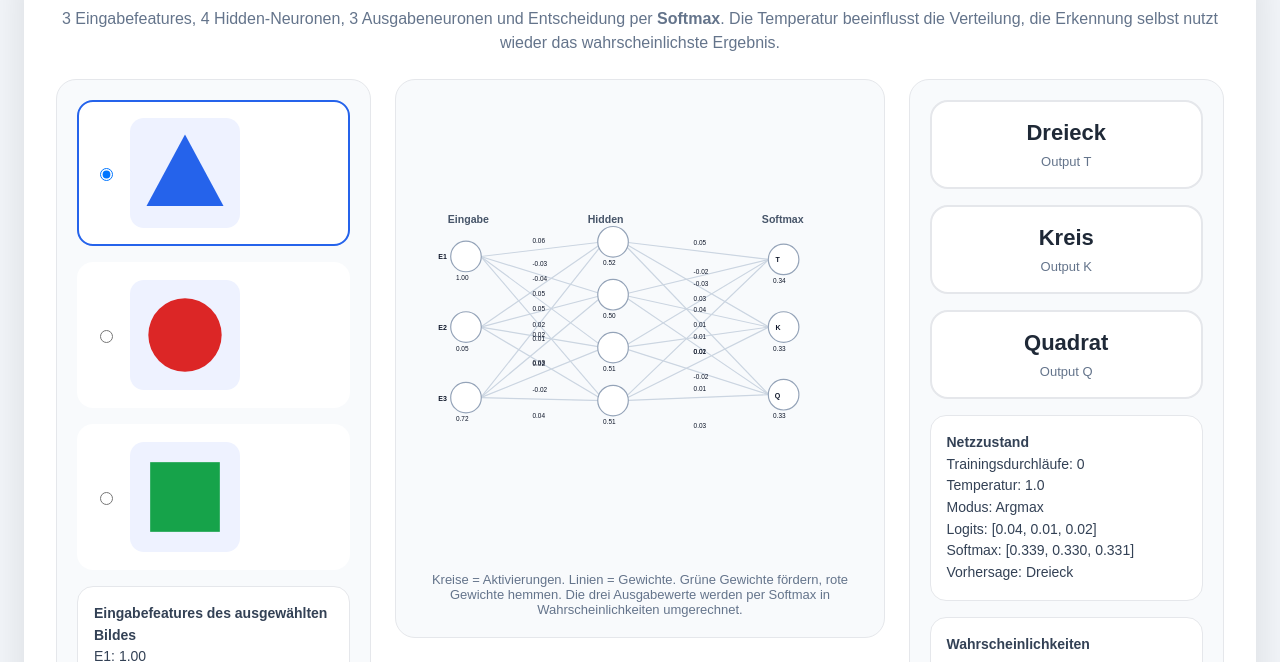
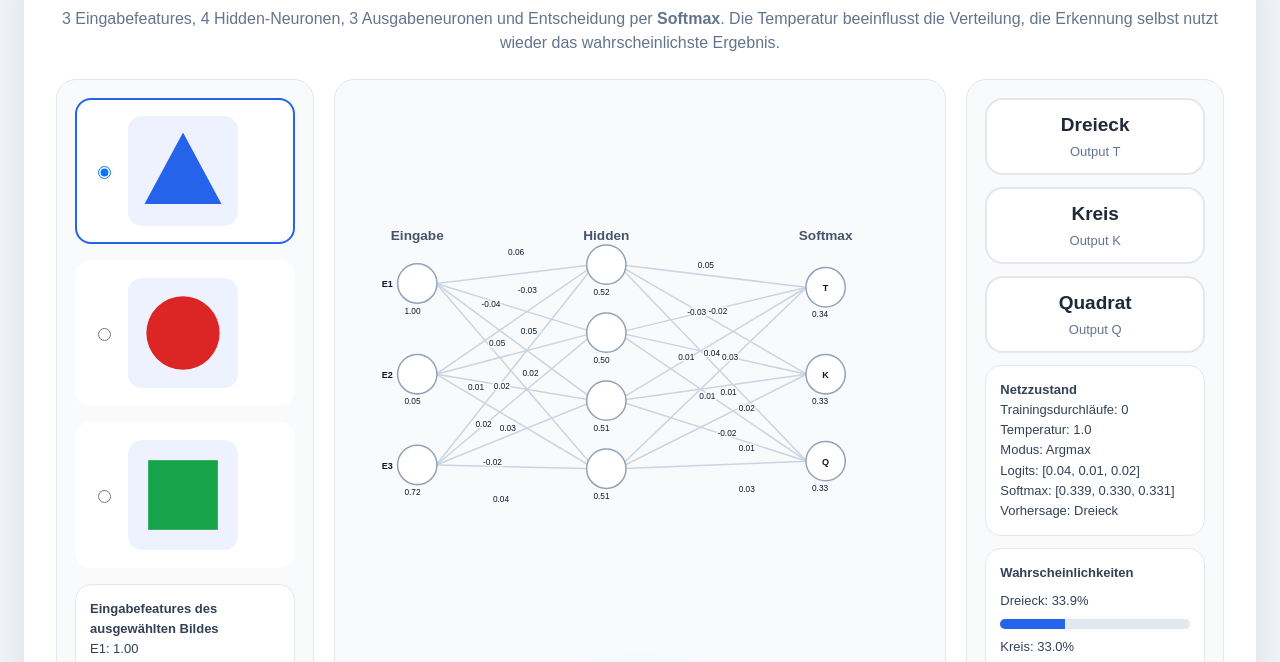
Before and after one commit to AaronAndresen/NN2, a plain HTML site: page index.html in a window 1280 px wide. Shown: the part 93-755 px from the top of the page. Drawn offline with Linux system fonts and the light colour scheme.

Commit message:
Update index.html

```diff
--- a/index.html
+++ b/index.html
@@ -33,16 +33,16 @@
     }
     .layout {
       display: grid;
-      grid-template-columns: 1fr 1.55fr 1fr;
-      gap: 24px;
+      grid-template-columns: 0.82fr 1.95fr 0.82fr;
+      gap: 20px;
       align-items: start;
     }
     .panel {
       background: #f8fafc;
       border: 1px solid #e5e7eb;
       border-radius: 20px;
-      padding: 20px;
-      min-height: 520px;
+      padding: 18px;
+      min-height: 500px;
     }
     .left-panel { display: flex; flex-direction: column; gap: 16px; }
     .shape-option {
@@ -74,9 +74,9 @@
     .feature-box, .info-box, .metrics {
       background: white;
       border-radius: 16px;
-      padding: 16px;
+      padding: 14px;
       border: 1px solid #e5e7eb;
-      font-size: 14px;
+      font-size: 13px;
       line-height: 1.55;
       color: #334155;
     }
@@ -86,8 +86,9 @@
       align-items: center;
       justify-content: flex-start;
       overflow: hidden;
+      min-height: 620px;
     }
-    svg { width: 100%; height: 460px; }
+    svg { width: 100%; height: 560px; }
     .node {
       fill: white;
       stroke: #94a3b8;
@@ -104,13 +105,22 @@
     .edge.active { stroke: #2563eb; stroke-width: 4; }
     .edge.strong { stroke: #0f766e; stroke-width: 3; }
     .edge.negative { stroke: #ef4444; }
-    .right-panel { display: flex; flex-direction: column; gap: 16px; }
+    .weight-label {
+      font-size: 11px;
+      fill: #0f172a;
+      paint-order: stroke;
+      stroke: #f8fafc;
+      stroke-width: 4px;
+      stroke-linejoin: round;
+      pointer-events: none;
+    }
+    .right-panel { display: flex; flex-direction: column; gap: 12px; }
     .output-item {
       background: white;
       border: 2px solid #e5e7eb;
       border-radius: 18px;
-      padding: 18px;
-      font-size: 22px;
+      padding: 14px;
+      font-size: 19px;
       font-weight: 700;
       text-align: center;
       transition: all 0.3s ease;
@@ -266,16 +276,16 @@
           <circle id="n9" class="node" cx="625" cy="225" r="26"></circle>
           <circle id="n10" class="node" cx="625" cy="340" r="26"></circle>
 
-          <text x="54" y="48" font-size="18" font-weight="bold" fill="#475569">Eingabe</text>
-          <text x="292" y="48" font-size="18" font-weight="bold" fill="#475569">Hidden</text>
-          <text x="588" y="48" font-size="18" font-weight="bold" fill="#475569">Softmax</text>
+          <text x="85" y="48" text-anchor="middle" font-size="18" font-weight="bold" fill="#475569">Eingabe</text>
+          <text x="335" y="48" text-anchor="middle" font-size="18" font-weight="bold" fill="#475569">Hidden</text>
+          <text x="625" y="48" text-anchor="middle" font-size="18" font-weight="bold" fill="#475569">Softmax</text>
 
           <text x="38" y="110" font-size="12" font-weight="bold" fill="#0f172a">E1</text>
           <text x="38" y="230" font-size="12" font-weight="bold" fill="#0f172a">E2</text>
           <text x="38" y="350" font-size="12" font-weight="bold" fill="#0f172a">E3</text>
-          <text x="611" y="115" font-size="12" font-weight="bold" fill="#0f172a">T</text>
-          <text x="611" y="230" font-size="12" font-weight="bold" fill="#0f172a">K</text>
-          <text x="610" y="345" font-size="12" font-weight="bold" fill="#0f172a">Q</text>
+          <text x="625" y="115" text-anchor="middle" font-size="12" font-weight="bold" fill="#0f172a">T</text>
+          <text x="625" y="230" text-anchor="middle" font-size="12" font-weight="bold" fill="#0f172a">K</text>
+          <text x="625" y="345" text-anchor="middle" font-size="12" font-weight="bold" fill="#0f172a">Q</text>
 
           <text id="v-n1" x="68" y="145" font-size="11" fill="#0f172a">0.00</text>
           <text id="v-n2" x="68" y="265" font-size="11" fill="#0f172a">0.00</text>
@@ -288,31 +298,34 @@
           <text id="v-n9" x="607" y="265" font-size="11" fill="#0f172a">0.33</text>
           <text id="v-n10" x="607" y="380" font-size="11" fill="#0f172a">0.33</text>
 
-          <text id="w-e1" x="198" y="82" font-size="11" fill="#0f172a">0.00</text>
-          <text id="w-e2" x="198" y="122" font-size="11" fill="#0f172a">0.00</text>
-          <text id="w-e3" x="198" y="173" font-size="11" fill="#0f172a">0.00</text>
-          <text id="w-e4" x="198" y="225" font-size="11" fill="#0f172a">0.00</text>
-          <text id="w-e5" x="198" y="146" font-size="11" fill="#0f172a">0.00</text>
-          <text id="w-e6" x="198" y="198" font-size="11" fill="#0f172a">0.00</text>
-          <text id="w-e7" x="198" y="242" font-size="11" fill="#0f172a">0.00</text>
-          <text id="w-e8" x="198" y="290" font-size="11" fill="#0f172a">0.00</text>
-          <text id="w-e9" x="198" y="248" font-size="11" fill="#0f172a">0.00</text>
-          <text id="w-e10" x="198" y="292" font-size="11" fill="#0f172a">0.00</text>
-          <text id="w-e11" x="198" y="336" font-size="11" fill="#0f172a">0.00</text>
-          <text id="w-e12" x="198" y="380" font-size="11" fill="#0f172a">0.00</text>
-          <text id="w-e13" x="472" y="86" font-size="11" fill="#0f172a">0.00</text>
-          <text id="w-e14" x="472" y="155" font-size="11" fill="#0f172a">0.00</text>
-          <text id="w-e15" x="472" y="225" font-size="11" fill="#0f172a">0.00</text>
-          <text id="w-e16" x="472" y="134" font-size="11" fill="#0f172a">0.00</text>
-          <text id="w-e17" x="472" y="200" font-size="11" fill="#0f172a">0.00</text>
-          <text id="w-e18" x="472" y="270" font-size="11" fill="#0f172a">0.00</text>
-          <text id="w-e19" x="472" y="180" font-size="11" fill="#0f172a">0.00</text>
-          <text id="w-e20" x="472" y="245" font-size="11" fill="#0f172a">0.00</text>
-          <text id="w-e21" x="472" y="314" font-size="11" fill="#0f172a">0.00</text>
-          <text id="w-e22" x="472" y="270" font-size="11" fill="#0f172a">0.00</text>
-          <text id="w-e23" x="472" y="334" font-size="11" fill="#0f172a">0.00</text>
-          <text id="w-e24" x="472" y="396" font-size="11" fill="#0f172a">0.00</text>
+          <text id="w-e1" class="weight-label" x="205" y="68">0.00</text>
+          <text id="w-e2" class="weight-label" x="218" y="118">0.00</text>
+          <text id="w-e3" class="weight-label" x="222" y="172">0.00</text>
+          <text id="w-e4" class="weight-label" x="224" y="228">0.00</text>
+          <text id="w-e5" class="weight-label" x="170" y="136">0.00</text>
+          <text id="w-e6" class="weight-label" x="180" y="188">0.00</text>
+          <text id="w-e7" class="weight-label" x="186" y="245">0.00</text>
+          <text id="w-e8" class="weight-label" x="194" y="300">0.00</text>
+          <text id="w-e9" class="weight-label" x="152" y="246">0.00</text>
+          <text id="w-e10" class="weight-label" x="162" y="295">0.00</text>
+          <text id="w-e11" class="weight-label" x="172" y="345">0.00</text>
+          <text id="w-e12" class="weight-label" x="185" y="394">0.00</text>
+          <text id="w-e13" class="weight-label" x="456" y="84">0.00</text>
+          <text id="w-e14" class="weight-label" x="442" y="147">0.00</text>
+          <text id="w-e15" class="weight-label" x="430" y="206">0.00</text>
+          <text id="w-e16" class="weight-label" x="470" y="145">0.00</text>
+          <text id="w-e17" class="weight-label" x="464" y="201">0.00</text>
+          <text id="w-e18" class="weight-label" x="458" y="258">0.00</text>
+          <text id="w-e19" class="weight-label" x="488" y="206">0.00</text>
+          <text id="w-e20" class="weight-label" x="486" y="252">0.00</text>
+          <text id="w-e21" class="weight-label" x="482" y="307">0.00</text>
+          <text id="w-e22" class="weight-label" x="510" y="273">0.00</text>
+          <text id="w-e23" class="weight-label" x="510" y="326">0.00</text>
+          <text id="w-e24" class="weight-label" x="510" y="381">0.00</text>
         </svg>
+        <div style="margin-top: 12px; display: flex; justify-content: center; width: 100%;">
+          <button id="recognizeBtn" type="button">Erkennen</button>
+        </div>
         <div class="legend">Kreise = Aktivierungen. Linien = Gewichte. Grüne Gewichte fördern, rote Gewichte hemmen. Die drei Ausgabewerte werden per Softmax in Wahrscheinlichkeiten umgerechnet.</div>
       </div>
 
@@ -352,10 +365,9 @@
         <button id="train1Btn" type="button">1× trainieren</button>
         <button id="train10Btn" type="button">10× trainieren</button>
         <button id="train100Btn" type="button">100× trainieren</button>
+        <button id="resetBtn" type="button" style="background:#ef4444; box-shadow: 0 10px 24px rgba(239,68,68,0.28);">Vergessen</button>
       </div>
-      <div>
-        <button id="recognizeBtn" type="button">Erkennen</button>
-      </div>
+
     </div>
     <div id="status" class="status">Das Netz startet untrainiert. Durch Training werden Gewichte und Bias-Werte per Gradientenabstieg angepasst.</div>
   </div>
@@ -368,6 +380,7 @@
     const train1Btn = document.getElementById('train1Btn');
     const train10Btn = document.getElementById('train10Btn');
     const train100Btn = document.getElementById('train100Btn');
+    const resetBtn = document.getElementById('resetBtn');
     const featureBox = document.getElementById('featureBox');
     const metricsBox = document.getElementById('metricsBox');
     const tempSlider = document.getElementById('tempSlider');
@@ -386,7 +399,8 @@
       square:   { x: [0.82, 0.12, 0.98], y: [0, 0, 1] }
     };
 
-    const net = {
+    function createInitialNet() {
+      return {
         lr: 0.18,
         trainCount: 0,
         wIH: [
@@ -403,6 +417,9 @@
         ],
         bO: [0, 0, 0]
       };
+    }
+
+    let net = createInitialNet();
 
     function sigmoid(x) {
       return 1 / (1 + Math.exp(-x));
@@ -641,6 +658,12 @@
     train100Btn.addEventListener('click', () => trainNetwork(100));
     recognizeBtn.addEventListener('click', runRecognition);
 
+    resetBtn.addEventListener('click', () => {
+      net = createInitialNet();
+      updateVisuals();
+      statusEl.textContent = 'Netz zurückgesetzt (vergessen).';
+    });
+
     updateSelectedCard();
     updateVisuals();
   </script>
```
Lines whose indentation alone changed are shown as unchanged.
